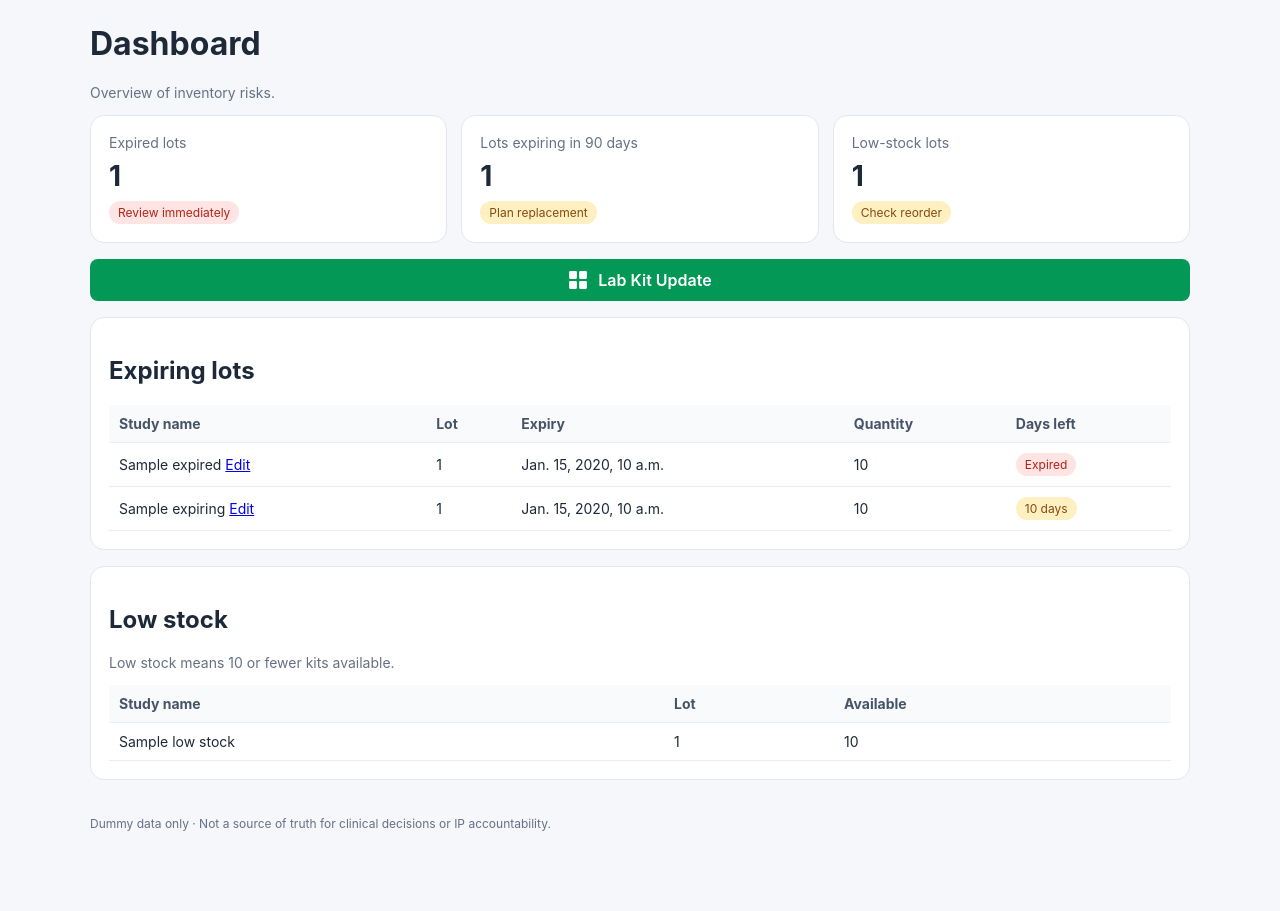
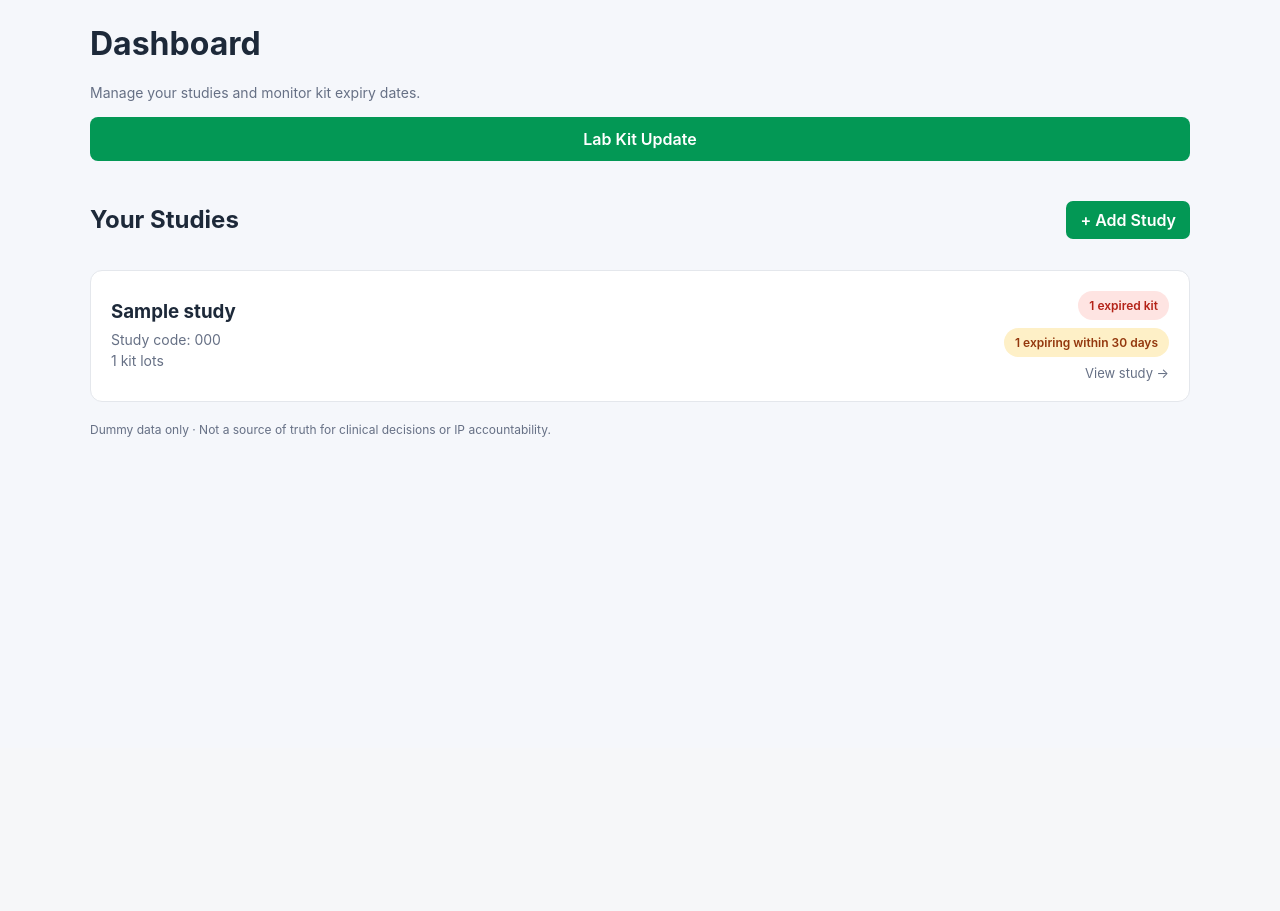
Before and after one commit to bz67bdjg5w-source/clinical_trial_kit_Manager, a Django app: template templates/inventory/dashboard.html in a window 1280 px wide. Shown: the part 52-963 px from the top of the page. After the commit the page ends 489 px from the top, so only its background shows below. Run offline with Django 5.2, Linux system fonts and the light colour scheme; the template is opened without the code that fills it: most values are stand-ins (such as "Sample title", 1, 10 or a date in 2020); parts of the project's set-up code (start-up, migrations or seed data) failed here and were passed over.

Commit message:
Revise dashboard layout and inventory management content
Updated the dashboard layout and content for better inventory management.

```diff
--- a/templates/inventory/dashboard.html
+++ b/templates/inventory/dashboard.html
@@ -1,49 +1,199 @@
-{% extends "base.html" %}{% block title %}Dashboard · Study Kit Tracker{% endblock %}
+
+{% extends "base.html" %}
+
+{% block title %}Dashboard · Study Kit Tracker{% endblock %}
+
 {% block content %}
-<h1>Dashboard</h1><p class="muted">Overview of inventory risks.</p>
-{% if perms.inventory.can_manage_inventory %}<form method="post" action="{% url 'send_test_email' %}">{% csrf_token %}<button type="submit">Send one-time test email</button></form><p class="muted">Daily expiry reminders run automatically when the scheduler is installed. This button only tests your email settings.</p>{% endif %}
-<div class="grid">
-<div class="card"><div class="muted">Expired lots</div><div class="metric">{{ expired|length }}</div><span class="pill danger">Review immediately</span></div>
-<div class="card"><div class="muted">Lots expiring in 90 days</div><div class="metric">{{ expiring|length }}</div><span class="pill warning">Plan replacement</span></div>
-<div class="card"><div class="muted">Low-stock lots</div><div class="metric">{{ low_stock|length }}</div><span class="pill warning">Check reorder</span></div>
+
+<h1>Dashboard</h1>
+<p class="muted">Manage your studies and monitor kit expiry dates.</p>
+
+{% if perms.inventory.can_manage_inventory %}
+<form method="post" action="{% url 'send_test_email' %}">
+    {% csrf_token %}
+    <button type="submit">Send one-time test email</button>
+</form>
+<p class="muted">
+    Daily expiry reminders run automatically when the scheduler is installed.
+</p>
+{% endif %}
+
+<a class="dashboard-quick-update" href="{% url 'quick_update_stock' %}">
+    Lab Kit Update
+</a>
+
+<div class="study-header">
+    <h2>Your Studies</h2>
+    <a href="{% url 'study_create' %}" class="add-study-button">
+        + Add Study
+    </a>
 </div>
-<a class="dashboard-quick-update" href="{% url 'quick_update_stock' %}" aria-label="Open Lab Kit Update">
-  <svg width="20" height="20" viewBox="0 0 18 18" aria-hidden="true" focusable="false">
-    <rect x="1" y="1" width="7" height="7" rx="1" fill="currentColor"/>
-    <rect x="10" y="1" width="7" height="7" rx="1" fill="currentColor"/>
-    <rect x="1" y="10" width="7" height="7" rx="1" fill="currentColor"/>
-    <rect x="10" y="10" width="7" height="7" rx="1" fill="currentColor"/>
-  </svg>
-  <span>Lab Kit Update</span>
-</a>
+
+{% if studies %}
+    <div class="study-grid">
+        {% for study in studies %}
+            <a href="{% url 'study_detail' study.pk %}" class="study-card">
+
+                <div class="study-info">
+                    <h3>{{ study.name }}</h3>
+
+                    {% if study.study_code %}
+                        <p class="muted">Study code: {{ study.study_code }}</p>
+                    {% endif %}
+
+                    <p class="muted">
+                        {{ study.kit_lots.count }} kit lots
+                    </p>
+                </div>
+
+                <div class="study-expiry-status">
+
+                    {% if study.expired_count > 0 %}
+                        <span class="expiry-badge danger">
+                            {{ study.expired_count }} expired kit{{ study.expired_count|pluralize }}
+                        </span>
+                    {% endif %}
+
+                    {% if study.expiring_count > 0 %}
+                        <span class="expiry-badge warning">
+                            {{ study.expiring_count }} expiring within 30 days
+                        </span>
+                    {% endif %}
+
+                    {% if study.expired_count == 0 and study.expiring_count == 0 %}
+                        <span class="expiry-badge success">
+                            No expiry concerns
+                        </span>
+                    {% endif %}
+
+                    <span class="view-study">View study →</span>
+                </div>
+
+            </a>
+        {% endfor %}
+    </div>
+{% else %}
+    <div class="card">
+        <p>You haven't added any studies yet.</p>
+        <a href="{% url 'study_create' %}">Add your first study</a>
+    </div>
+{% endif %}
+
 <style>
-  .dashboard-quick-update {
-    min-height: 42px;
-    width: 100%;
-    box-sizing: border-box;
-    margin: 0 0 16px;
-    padding: 8px 16px;
+.study-header {
     display: flex;
+    justify-content: space-between;
     align-items: center;
-    justify-content: center;
-    gap: 10px;
-    border-radius: 8px;
+    gap: 12px;
+    margin: 24px 0 16px;
+}
+
+.study-grid {
+    display: flex;
+    flex-direction: column;
+    gap: 14px;
+}
+
+.study-card {
+    display: flex;
+    justify-content: space-between;
+    align-items: center;
+    gap: 20px;
+    padding: 20px;
+    background: white;
+    border: 1px solid #e4e7ec;
+    border-radius: 12px;
+    text-decoration: none;
+    color: inherit;
+    transition: box-shadow 0.2s;
+}
+
+.study-card:hover {
+    box-shadow: 0 4px 12px rgba(0,0,0,0.08);
+}
+
+.study-info h3 {
+    margin: 0 0 8px;
+}
+
+.study-info p {
+    margin: 4px 0;
+}
+
+.study-expiry-status {
+    display: flex;
+    flex-direction: column;
+    align-items: flex-end;
+    gap: 8px;
+    text-align: right;
+    flex-shrink: 0;
+}
+
+.expiry-badge {
+    display: inline-block;
+    padding: 7px 11px;
+    border-radius: 20px;
+    font-size: 12px;
+    font-weight: 600;
+}
+
+.expiry-badge.danger {
+    background: #fee4e2;
+    color: #b42318;
+}
+
+.expiry-badge.warning {
+    background: #fef0c7;
+    color: #93370d;
+}
+
+.expiry-badge.success {
+    background: #dcfae6;
+    color: #067647;
+}
+
+.view-study {
+    color: #667085;
+    font-size: 13px;
+}
+
+.add-study-button {
+    padding: 9px 14px;
     background: #039855;
     color: white;
+    border-radius: 7px;
+    text-decoration: none;
     font-weight: 600;
+    white-space: nowrap;
+}
+
+.dashboard-quick-update {
+    display: block;
+    text-align: center;
+    padding: 12px;
+    margin: 16px 0;
+    background: #039855;
+    color: white;
+    border-radius: 8px;
     text-decoration: none;
-  }
-  .dashboard-quick-update:hover { background: #027a48; }
-  .dashboard-quick-update:focus-visible {
-    outline: 3px solid #84caff;
-    outline-offset: 3px;
-  }
-  @media (max-width: 480px) {
-    .dashboard-quick-update { min-height: 44px; }
-  }
+    font-weight: 600;
+}
+
+@media (max-width: 600px) {
+    .study-card {
+        align-items: flex-start;
+        flex-direction: column;
+    }
+
+    .study-expiry-status {
+        align-items: flex-start;
+        text-align: left;
+    }
+
+    .study-header {
+        align-items: flex-start;
+    }
+}
 </style>
-<div class="card"><h2>Expiring lots</h2>{% if expiring or expired %}<div class="table-wrap"><table><tr><th>Study name</th><th>Lot</th><th>Expiry</th><th>Quantity</th><th>Days left</th></tr>
-{% for k in expired %}<tr><td>{{ k.kit_name }} <a href="{% url 'edit_kit' k.pk %}">Edit</a></td><td>{{ k.lot_number }}</td><td>{{ k.expiry_date }}</td><td>{{ k.quantity_available }}</td><td><span class="pill danger">Expired</span></td></tr>{% endfor %}
-{% for k in expiring %}<tr><td>{{ k.kit_name }} <a href="{% url 'edit_kit' k.pk %}">Edit</a></td><td>{{ k.lot_number }}</td><td>{{ k.expiry_date }}</td><td>{{ k.quantity_available }}</td><td><span class="pill warning">{{ k.days_to_expiry }} days</span></td></tr>{% endfor %}</table></div>{% else %}<p class="muted">No expiry alerts.</p>{% endif %}</div>
-<div class="card"><h2>Low stock</h2><p class="muted">Low stock means {{ low_stock_threshold }} or fewer kits available.</p>{% if low_stock %}<div class="table-wrap"><table><tr><th>Study name</th><th>Lot</th><th>Available</th></tr>{% for k in low_stock %}<tr><td>{{ k.kit_name }}{% if perms.inventory.can_manage_inventory %} <a href="{% url 'edit_kit' k.pk %}">Edit</a>{% endif %}</td><td>{{ k.lot_number }}</td><td>{{ k.quantity_available }}</td></tr>{% endfor %}</table></div>{% else %}<p class="muted">No low-stock alerts.</p>{% endif %}</div>
+
 {% endblock %}
```
